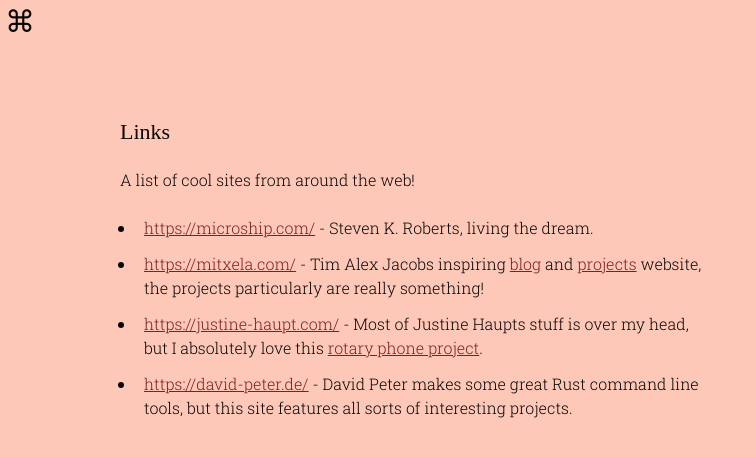
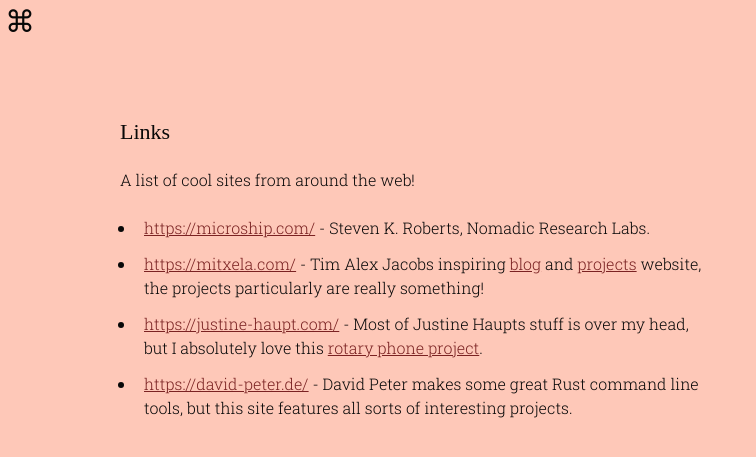
Before and after one commit to wwqrd/wwqrd.github.io, a Jekyll site: the page built from miscellaneous/links.md, in a window 1280 px wide. Shown: the top 457 px of the page, without its empty margins (0-756 px from the left). Built offline with Jekyll 4.4.1, drawn with Linux system fonts in a browser that asks for light colours; some web fonts are replaced; our own code applies the rules of GitHub Pages for plain Markdown files.

Commit message:
Update links.md

```diff
--- a/miscellaneous/links.md
+++ b/miscellaneous/links.md
@@ -6,7 +6,7 @@ title: Links
 
 <ul>
   <li>
-    <a href="https://microship.com/">https://microship.com/</a> - Steven K. Roberts, living the dream.
+    <a href="https://microship.com/">https://microship.com/</a> - Steven K. Roberts, Nomadic Research Labs.
   </li>
   <li>
     <a href="https://mitxela.com/">https://mitxela.com/</a> - Tim Alex Jacobs inspiring
```
